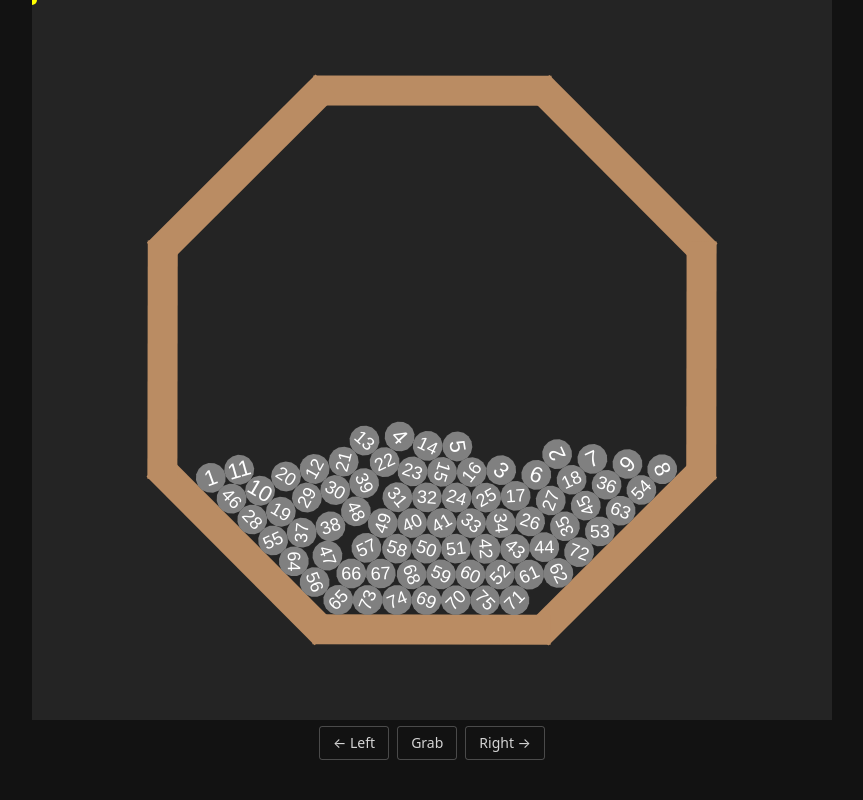
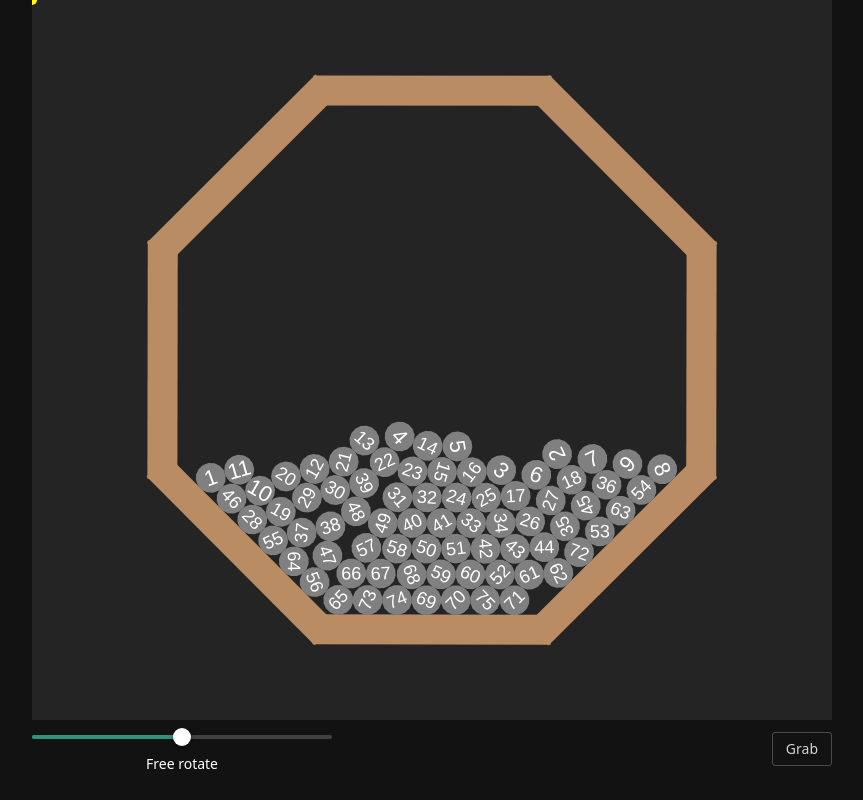
Before and after one commit to huybn5776/lottery-balls, a Vue app: page / in a window 1280 px wide. Shown: the whole page, without its empty margins (208-1071 px from the left). Built offline with nearby package versions, Linux system fonts and the light colour scheme; the HTML template or start-up script is replaced by a standard one.

Commit message:
feat: rotate with slider

```diff
--- a/src/components/Lottery.scss
+++ b/src/components/Lottery.scss
@@ -1,15 +1,25 @@
-.lottery-view {
+.lottery-container {
   display: flex;
   flex-direction: column;
   align-items: center;
+}
+
+.matter-container{
+  width: 800px;
+  height: 720px;
 }
 
 .rotate-action-container {
   display: flex;
   gap: 8px;
   align-items: center;
+  justify-content: space-between;
 }
 
 .rotate-label {
-  margin: 0 ;
+  margin: 0;
 }
+
+.rotate-speed-slider {
+  width: 300px;
+}
--- a/src/components/Lottery.vue
+++ b/src/components/Lottery.vue
@@ -1,22 +1,30 @@
 <template>
+  <div class="lottery-container">
     <div class="lottery-view">
       <div class="matter-container" ref="canvasContainer"></div>
-
       <div class="rotate-action-container">
-      <NButton class="rotate-button" @mousedown="startRotateLeft">← Left</NButton>
+        <NSlider
+          class="rotate-speed-slider"
+          :min="-50"
+          :max="50"
+          :marks="{ 0: 'Free rotate' }"
+          v-model:value="rotateSpeed"
+          @mousedown="setRotateToZero"
+          @click="setRotateToZero"
+        />
         <NButton class="rotate-button" @mousedown="grabBall">Grab</NButton>
-      <NButton class="rotate-button" @mousedown="startRotateRight">Right →</NButton>
+      </div>
     </div>
   </div>
 </template>
 
 <script lang="ts" setup>
-import { ref, onUnmounted } from 'vue';
+import { ref, onUnmounted, watch } from 'vue';
 
 import { Body, Vector } from 'matter-js';
 // noinspection ES6UnusedImports
-import { NButton } from 'naive-ui';
-import { Subject, interval, takeUntil, fromEvent, startWith } from 'rxjs';
+import { NButton, NSlider } from 'naive-ui';
+import { Subject, interval, takeUntil, startWith } from 'rxjs';
 
 import { autoPauseRender } from '@/auto-pause-render';
 import { createSense, createMouseConstraint, Scenes } from '@modules/lottery/scenes';
@@ -27,9 +35,11 @@ const canvasContainer = ref<HTMLDivElement>();
 
 const scenesRef = ref<Scenes>();
 const handPositionRef = ref<Vector>();
+const rotateSpeed = ref(0);
 
 const grabOneBall = useGrabOneBall();
 const destroy$ = new Subject<void>();
+const stopRotate$$ = new Subject<void>();
 
 const { engineRef, isRunning, rendererReady$$ } = useRenderer(canvasContainer);
 
@@ -51,18 +61,25 @@ onUnmounted(() => {
   destroy$.complete();
 });
 
-function startRotate(event: MouseEvent, velocity: number): void {
+watch(rotateSpeed, (speed) => setRotateInterval(speed / 200));
+
+function setRotateInterval(velocity: number): void {
+  stopRotate$$.next();
+  if (velocity === 0) {
+    return;
+  }
   interval(500)
-      .pipe(takeUntil(destroy$), takeUntil(fromEvent(event.target as HTMLElement, 'mouseup')), startWith(null))
+    .pipe(takeUntil(destroy$), takeUntil(stopRotate$$), startWith(null))
     .subscribe(() => rotateOctagonBound(velocity));
 }
 
-function startRotateLeft(event: MouseEvent): void {
-  startRotate(event, -0.03);
+function setRotateToZero(event: MouseEvent): void {
+  if (!(event.target as HTMLElement).classList.contains('n-slider-mark')) {
+    return;
   }
-
-function startRotateRight(event: MouseEvent): void {
-  startRotate(event, 0.03);
+  rotateSpeed.value = 0;
+  event.preventDefault();
+  event.stopPropagation();
 }
 
 function rotateOctagonBound(velocity: number): void {
@@ -79,7 +96,7 @@ function grabBall(): void {
   if (!engine || !scenes || !handPosition) {
     return;
   }
-  grabOneBall(engine, scenes.hand, scenes.fullSizeSensor, handPosition);
+  grabOneBall(engine, scenes.hand, scenes.fullSizeSensor, { ...handPosition });
 }
 </script>
 
```
Lines whose indentation alone changed are shown as unchanged.
